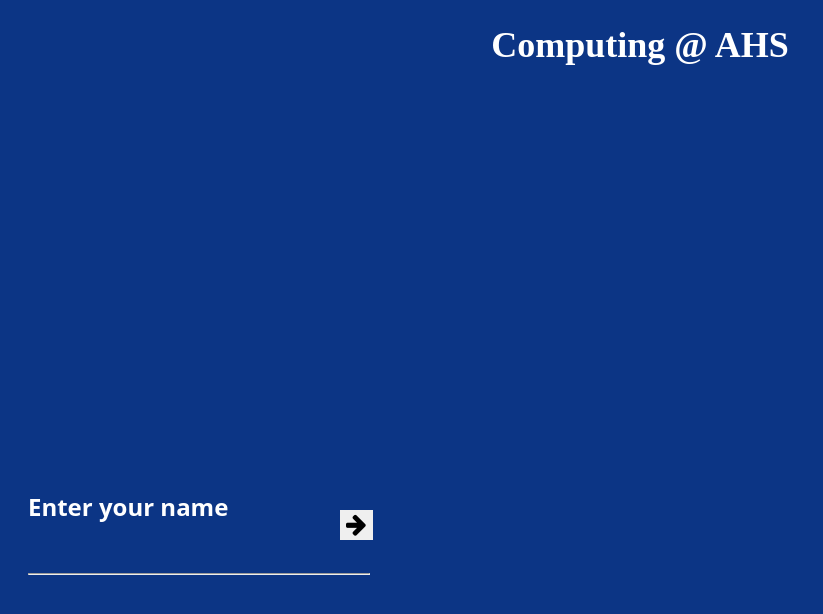
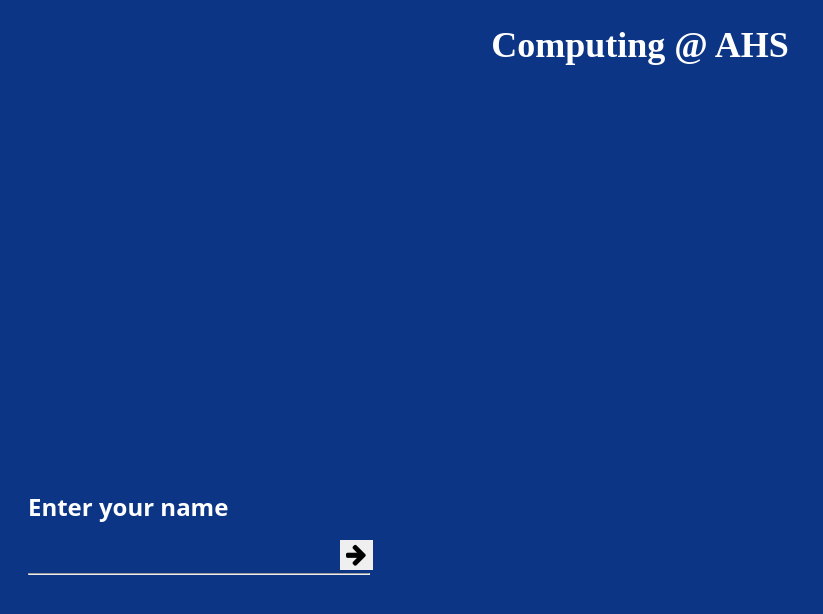
Before and after one commit to coffeediaries/computingatahs, a plain HTML site: page index.html in a window 1280 px wide. Shown: the whole page, without its empty margins (0-823 px from the left). Drawn offline with Linux system fonts and the light colour scheme; a web font is replaced by a local one.

Commit message:
Update button location

```diff
--- a/index.html
+++ b/index.html
@@ -39,7 +39,7 @@
         button{
             position: absolute;
             left: 340px;
-            top: 510px;
+            top: 540px;
         }
         .btn {
             border: none; /* Remove borders */
```
